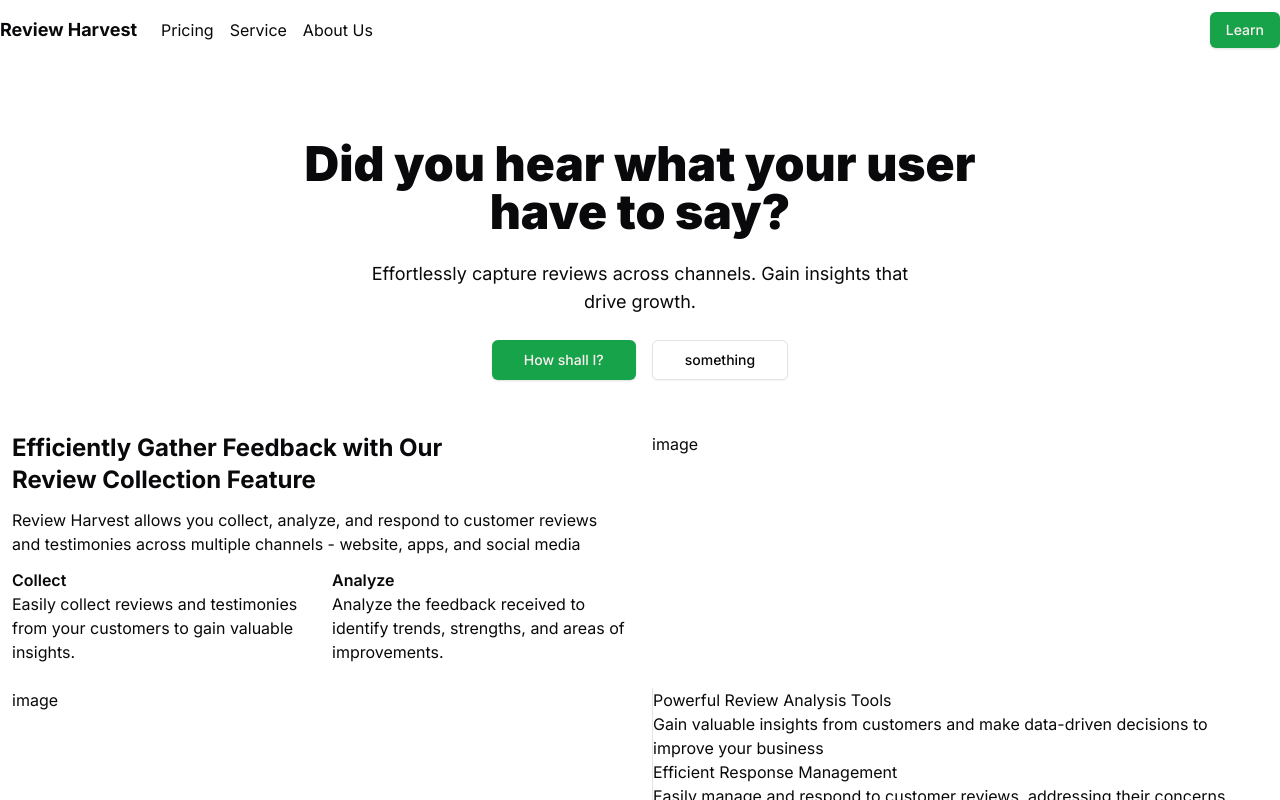
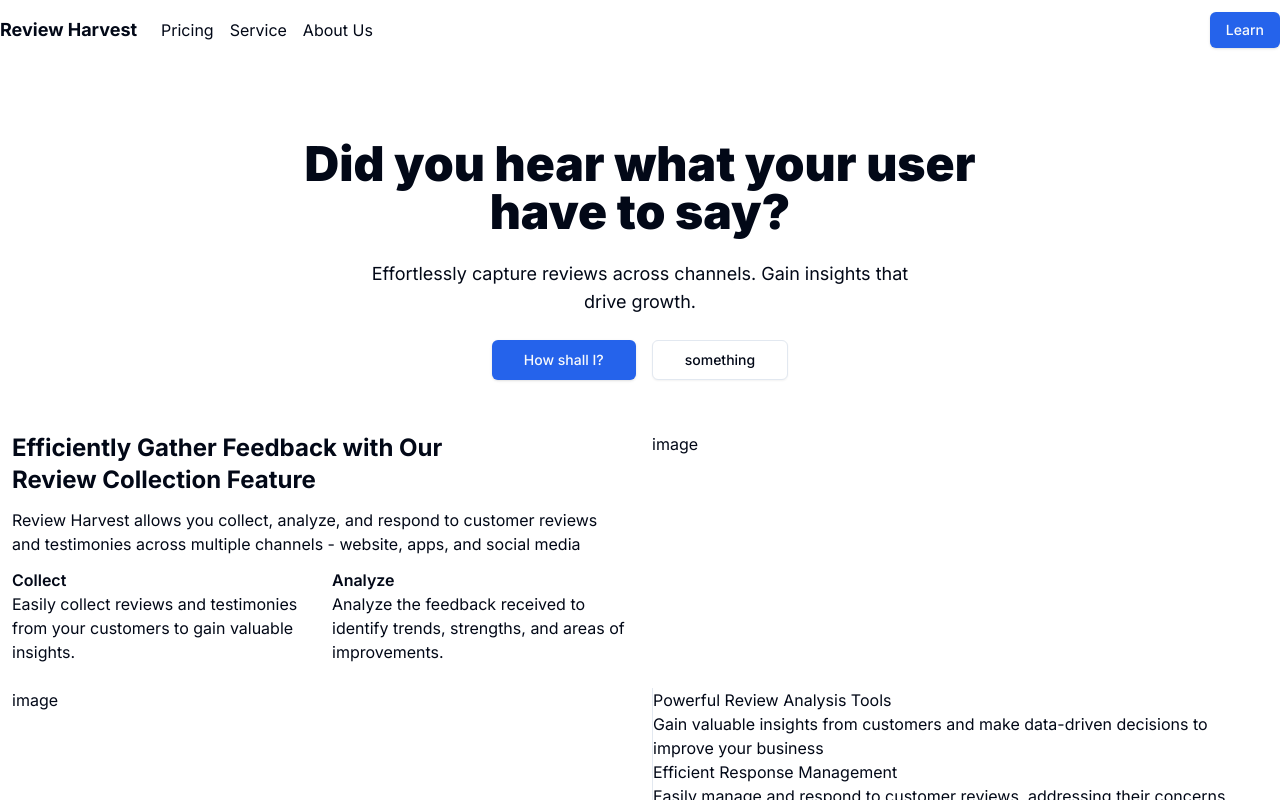
Before and after one commit to elvis-ndubuisi/review-harvest, a React (Vite) app in the folder apps/web/: page / in a window 1280 px wide. Shown: the top 800 px of the page. Built offline with nearby package versions, Linux system fonts and the light colour scheme.

Commit message:
chore: change theme color to blue

```diff
--- a/apps/web/src/index.css
+++ b/apps/web/src/index.css
@@ -5,47 +5,47 @@
 @layer base {
   :root {
     --background: 0 0% 100%;
-    --foreground: 240 10% 3.9%;
+    --foreground: 222.2 84% 4.9%;
     --card: 0 0% 100%;
-    --card-foreground: 240 10% 3.9%;
+    --card-foreground: 222.2 84% 4.9%;
     --popover: 0 0% 100%;
-    --popover-foreground: 240 10% 3.9%;
-    --primary: 142.1 76.2% 36.3%;
-    --primary-foreground: 355.7 100% 97.3%;
-    --secondary: 240 4.8% 95.9%;
-    --secondary-foreground: 240 5.9% 10%;
-    --muted: 240 4.8% 95.9%;
-    --muted-foreground: 240 3.8% 46.1%;
-    --accent: 240 4.8% 95.9%;
-    --accent-foreground: 240 5.9% 10%;
+    --popover-foreground: 222.2 84% 4.9%;
+    --primary: 221.2 83.2% 53.3%;
+    --primary-foreground: 210 40% 98%;
+    --secondary: 210 40% 96.1%;
+    --secondary-foreground: 222.2 47.4% 11.2%;
+    --muted: 210 40% 96.1%;
+    --muted-foreground: 215.4 16.3% 46.9%;
+    --accent: 210 40% 96.1%;
+    --accent-foreground: 222.2 47.4% 11.2%;
     --destructive: 0 84.2% 60.2%;
-    --destructive-foreground: 0 0% 98%;
-    --border: 240 5.9% 90%;
-    --input: 240 5.9% 90%;
-    --ring: 142.1 76.2% 36.3%;
+    --destructive-foreground: 210 40% 98%;
+    --border: 214.3 31.8% 91.4%;
+    --input: 214.3 31.8% 91.4%;
+    --ring: 221.2 83.2% 53.3%;
     --radius: 0.5rem;
   }
 
   .dark {
-    --background: 20 14.3% 4.1%;
-    --foreground: 0 0% 95%;
-    --card: 24 9.8% 10%;
-    --card-foreground: 0 0% 95%;
-    --popover: 0 0% 9%;
-    --popover-foreground: 0 0% 95%;
-    --primary: 142.1 70.6% 45.3%;
-    --primary-foreground: 144.9 80.4% 10%;
-    --secondary: 240 3.7% 15.9%;
-    --secondary-foreground: 0 0% 98%;
-    --muted: 0 0% 15%;
-    --muted-foreground: 240 5% 64.9%;
-    --accent: 12 6.5% 15.1%;
-    --accent-foreground: 0 0% 98%;
+    --background: 222.2 84% 4.9%;
+    --foreground: 210 40% 98%;
+    --card: 222.2 84% 4.9%;
+    --card-foreground: 210 40% 98%;
+    --popover: 222.2 84% 4.9%;
+    --popover-foreground: 210 40% 98%;
+    --primary: 217.2 91.2% 59.8%;
+    --primary-foreground: 222.2 47.4% 11.2%;
+    --secondary: 217.2 32.6% 17.5%;
+    --secondary-foreground: 210 40% 98%;
+    --muted: 217.2 32.6% 17.5%;
+    --muted-foreground: 215 20.2% 65.1%;
+    --accent: 217.2 32.6% 17.5%;
+    --accent-foreground: 210 40% 98%;
     --destructive: 0 62.8% 30.6%;
-    --destructive-foreground: 0 85.7% 97.3%;
-    --border: 240 3.7% 15.9%;
-    --input: 240 3.7% 15.9%;
-    --ring: 142.4 71.8% 29.2%;
+    --destructive-foreground: 210 40% 98%;
+    --border: 217.2 32.6% 17.5%;
+    --input: 217.2 32.6% 17.5%;
+    --ring: 224.3 76.3% 48%;
   }
 }
 
```
